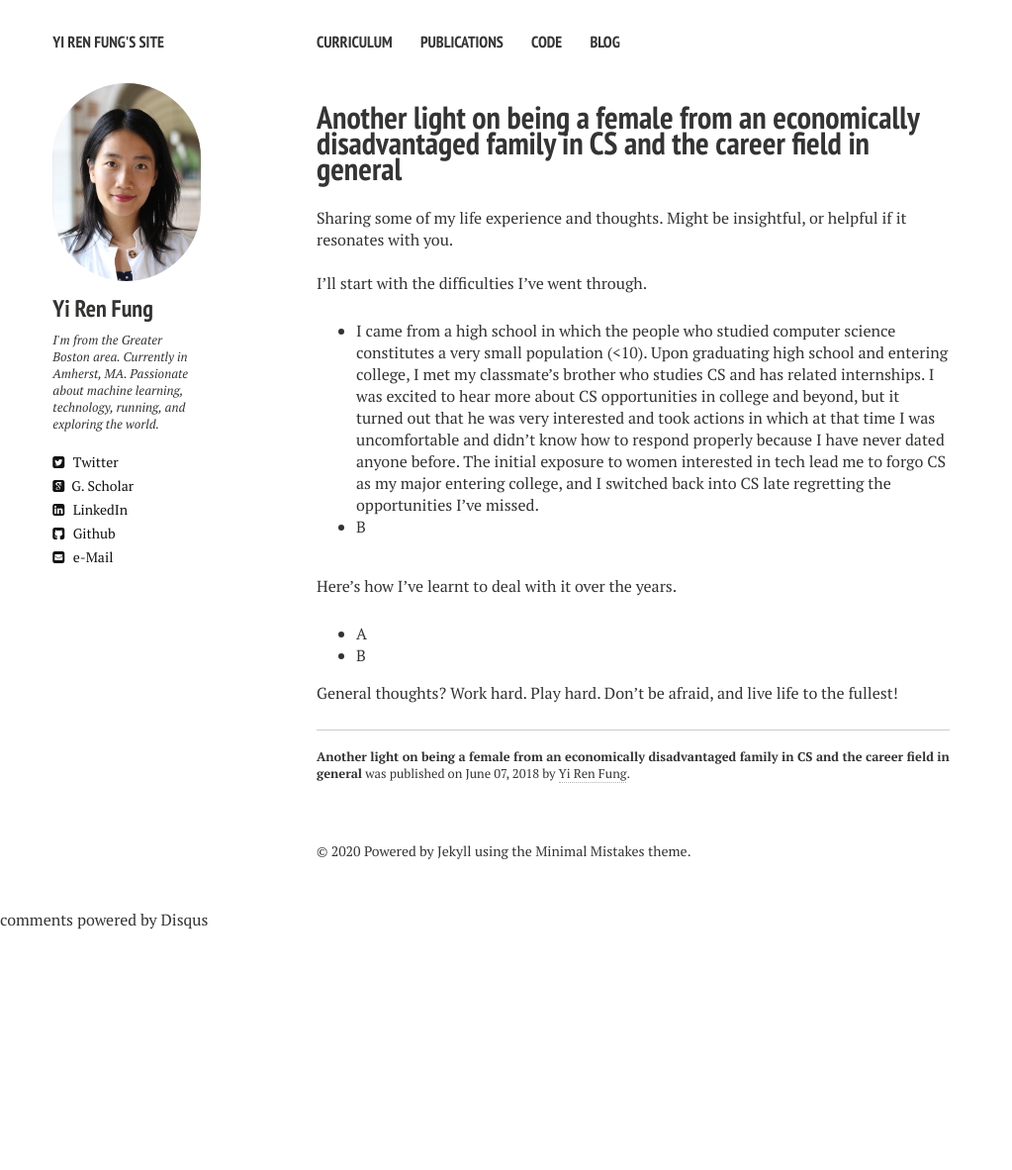
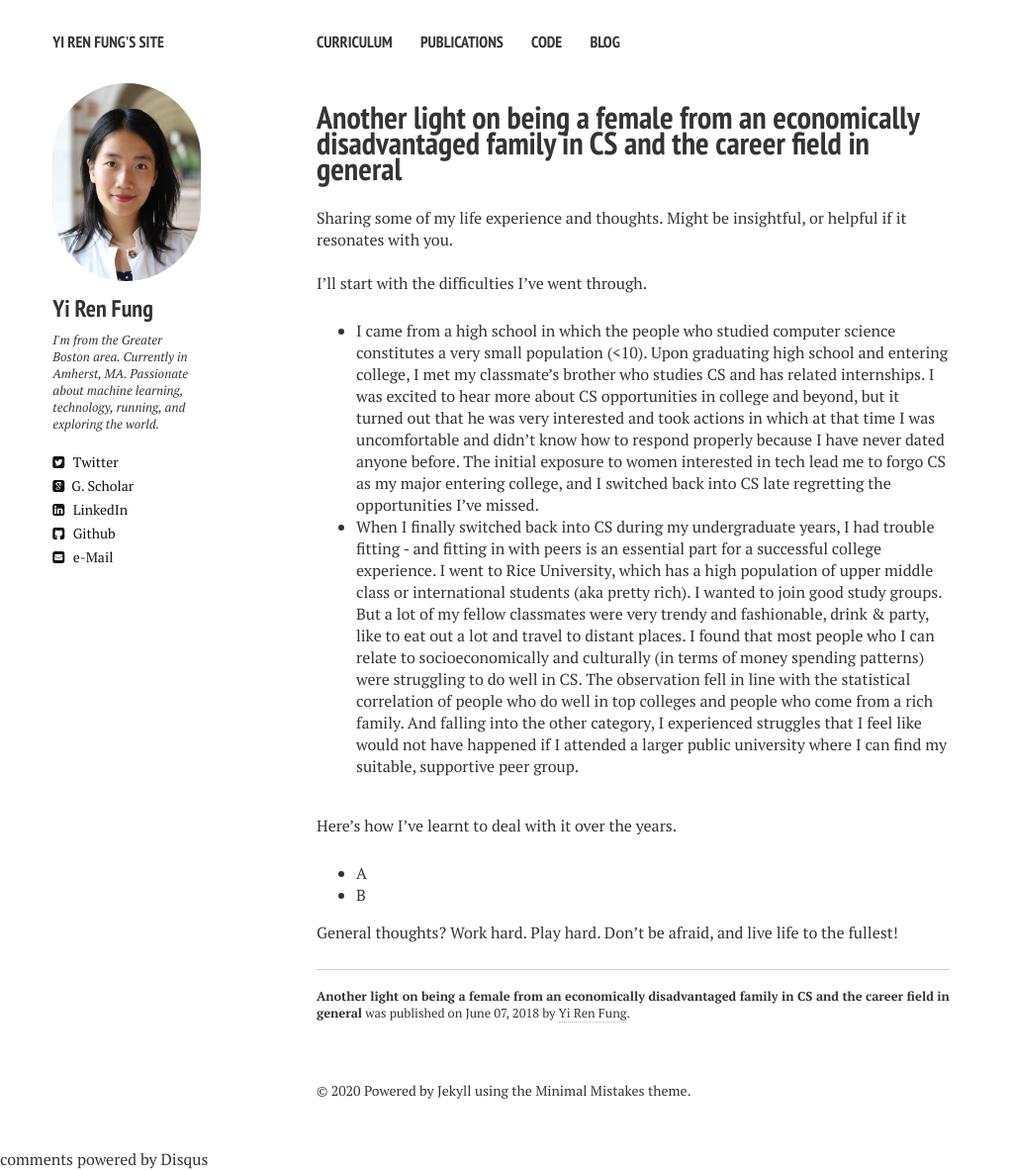
Before and after one commit to yrf1/yrf1.github.io, a Jekyll site: the page built from _posts/2018-06-07-are-gans-the-new-deep.md, in a window 1280 px wide. Shown: the whole page at 99% size, without its empty margins (0-1023 px from the left). Built offline with Jekyll 4.4.1, drawn with Linux system fonts in a browser that asks for light colours; nearby versions of some CDN libraries; comment, search, counter and statistics services are not loaded; before the commit the page ends 940 px from its top, so only the background shows below that.

Commit message:
modifying blog posts detail b

```diff
--- a/_posts/2018-06-07-are-gans-the-new-deep.md
+++ b/_posts/2018-06-07-are-gans-the-new-deep.md
@@ -11,7 +11,7 @@ Sharing some of my life experience and thoughts. Might be insightful, or helpful
 <br>
 I'll start with the difficulties I've went through.
 * I came from a high school in which the people who studied computer science constitutes a very small population (<10). Upon graduating high school and entering college, I met my classmate's brother who studies CS and has related internships. I was excited to hear more about CS opportunities in college and beyond, but it turned out that he was very interested and took actions in which at that time I was uncomfortable and didn't know how to respond properly because I have never dated anyone before. The initial exposure to women interested in tech lead me to forgo CS as my major entering college, and I switched back into CS late regretting the opportunities I've missed.
-* B
+* When I finally switched back into CS during my undergraduate years, I had trouble fitting - and fitting in with peers is an essential part for a successful college experience. I went to Rice University, which has a high population of upper middle class or international students (aka pretty rich). I wanted to join good study groups. But a lot of my fellow classmates were very trendy and fashionable, drink & party, like to eat out a lot and travel to distant places. I found that most people who I can relate to socioeconomically and culturally (in terms of money spending patterns) were struggling to do well in CS. The observation fell in line with the statistical correlation of people who do well in top colleges and people who come from a rich family. And falling into the other category, I experienced struggles that I feel like would not have happened if I attended a larger public university where I can find my suitable, supportive peer group.
 <br />
 
 <br>
```
